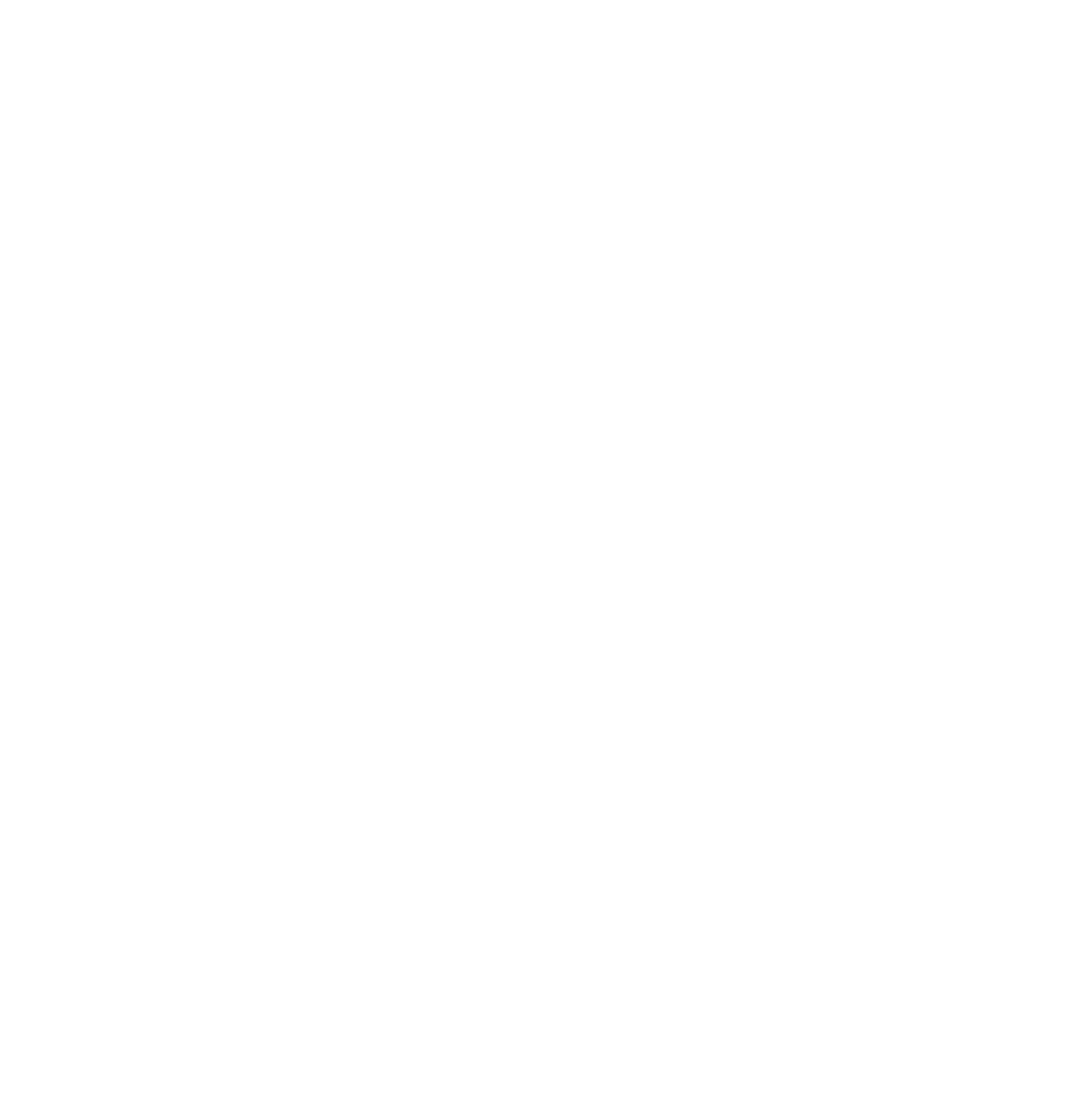
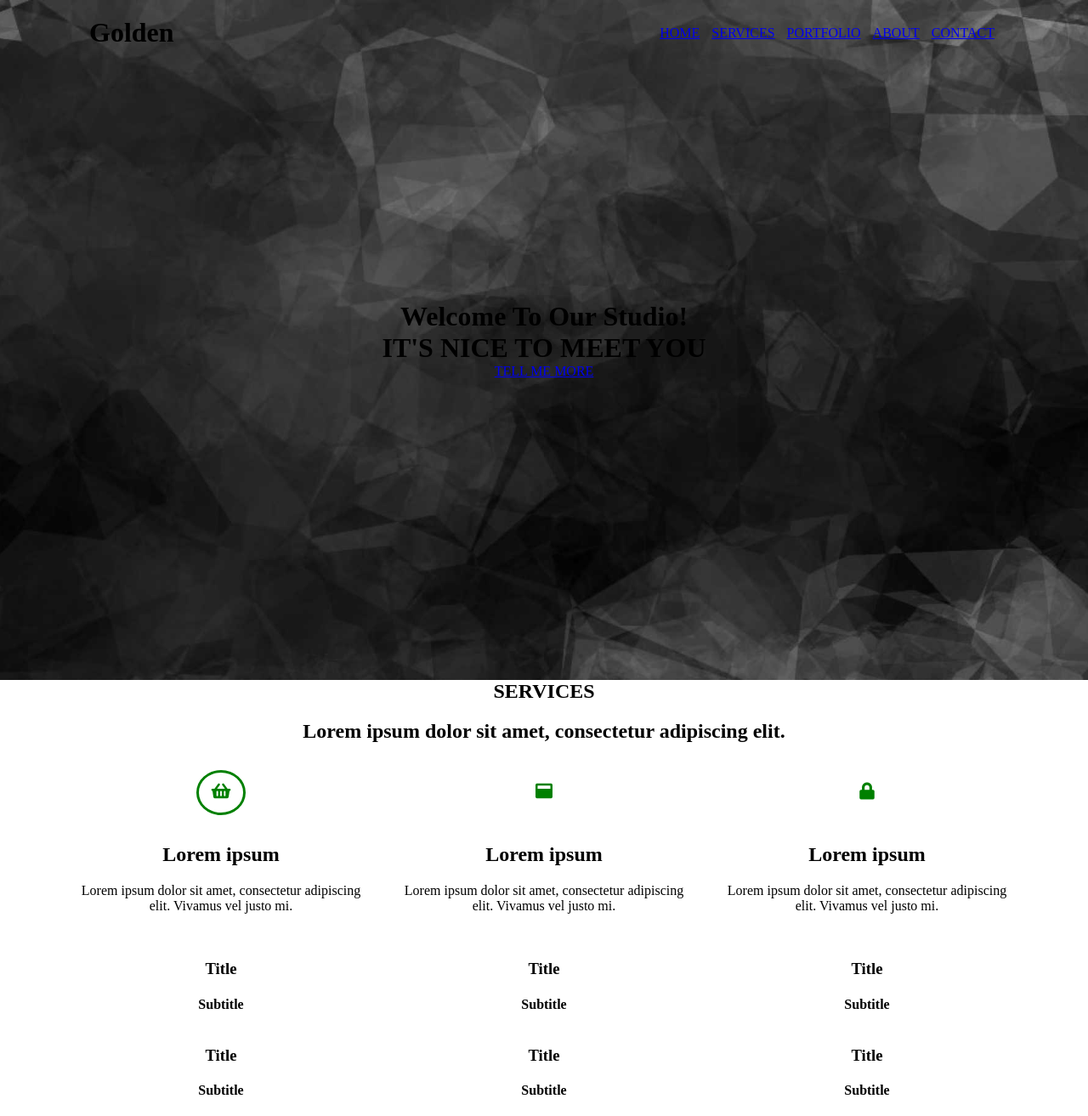
Before and after one commit to damianfilipek81/Projekt-modul-4a, a website: page index.html in a window 1280 px wide. Shown: the whole page at 85% size. Before the commit the page ends 800 px from the top, so only its background shows below. Drawn offline with nearby package versions, Linux system fonts and the light colour scheme; files that its build step writes are made by us from their sources.

Commit message:
Add header, services and portfolio sections ; add styles in style.scss

```diff
--- a/index.html
+++ b/index.html
@@ -11,6 +11,131 @@
     <link href="https://fonts.googleapis.com/css2?family=Abel&family=Libre+Baskerville&display=swap" rel="stylesheet">
   </head>
   <body>
-
+    <header>
+          <div class="container">
+            <div class="navigation">
+              <div class="website-logo">
+                <h1>Golden</h1>
+              </div>
+              <ul>
+                <li><a href="#">HOME</a></li>
+                <li><a href="#">SERVICES</a></li>
+                <li><a href="#">PORTFOLIO</a></li>
+                <li><a href="#">ABOUT</a></li>
+                <li><a href="#">CONTACT</a></li>
+              </ul>
+            </div>
+            <div class="splash">
+              <h1 class="splash-title">Welcome To Our Studio!</h1>
+              <h1 class="splash-subtitle">IT'S NICE TO MEET YOU</h1>
+              <a href="#" class="btn btn-one">TELL ME MORE</a>
+            </div>
+          </div>
+        </header>
+        <section class="services">
+          <div class="container">
+            <h1 class="section-title">SERVICES</h1>
+            <h2 class="section-subtitle">Lorem ipsum dolor sit amet, consectetur adipiscing elit.</h2>
+            <div class="services-box-wrapper row">
+              <div class="services-box col-12 col-md-4">
+                <div class="services-box-icon">
+                  <span><i class="fas fa-shopping-basket"></i></span>
+                </div>
+                <div class="services-box-description">
+                  <h2>Lorem ipsum</h2>
+                  <p>Lorem ipsum dolor sit amet, consectetur adipiscing elit. Vivamus vel justo mi. </p>
+                </div>
+              </div>
+              <div class="services-box col-12 col-md-4">
+                <div class="services-box-icon">
+                  <i class="fa fa-window-maximize"></i>
+                </div>
+                <div class="services-box-description">
+                  <h2>Lorem ipsum</h2>
+                  <p>Lorem ipsum dolor sit amet, consectetur adipiscing elit. Vivamus vel justo mi. </p>
+                </div>
+              </div>
+              <div class="services-box col-12 col-md-4">
+                <div class="services-box-icon">
+                  <i class="fas fa-lock"></i>
+                </div>
+                <div class="services-box-description">
+                  <h2>Lorem ipsum</h2>
+                  <p>Lorem ipsum dolor sit amet, consectetur adipiscing elit. Vivamus vel justo mi. </p>
+                </div>
+              </div>
+            </div>
+          </div>
+        </section>
+        <section class="portfolio">
+          <div class="container">
+            <h1 class="section-title"></h1>
+            <h2 class="section-subtitle"></h2>
+            <div class="portfolio-wrapper row">
+              <div class="portfolio-box col-12 col-md-4">
+                <div class="portfolio-box-photo">
+                  <h3>Title</h3>
+                  <h4>Subtitle</h4>
+                </div>
+                <div class="portfolio-box-description">
+                  <h2></h2>
+                  <h3></h3>
+                </div>
+              </div>
+              <div class="portfolio-box col-12 col-md-4">
+                <div class="portfolio-box-photo">
+                  <h3>Title</h3>
+                  <h4>Subtitle</h4>
+                </div>
+                <div class="portfolio-box-description">
+                  <h2></h2>
+                  <h3></h3>
+                </div>
+              </div>
+              <div class="portfolio-box col-12 col-md-4">
+                <div class="portfolio-box-photo">
+                  <h3>Title</h3>
+                  <h4>Subtitle</h4>
+                </div>
+                <div class="portfolio-box-description">
+                  <h2></h2>
+                  <h3></h3>
+                </div>
+              </div>
+              <div class="portfolio-box col-12 col-md-4">
+                <div class="portfolio-box-photo">
+                  <h3>Title</h3>
+                  <h4>Subtitle</h4>
+                </div>
+                <div class="portfolio-box-description">
+                  <h2></h2>
+                  <h3></h3>
+                </div>
+              </div>
+              <div class="portfolio-box col-12 col-md-4">
+                <div class="portfolio-box-photo">
+                  <h3>Title</h3>
+                  <h4>Subtitle</h4>
+                </div>
+                <div class="portfolio-box-description">
+                  <h2></h2>
+                  <h3></h3>
+                </div>
+              </div>
+              <div class="portfolio-box col-12 col-md-4">
+                <div class="portfolio-box-photo">
+                  <h3>Title</h3>
+                  <h4>Subtitle</h4>
+                </div>
+                <div class="portfolio-box-description">
+                  <h2></h2>
+                  <h3></h3>
+                </div>
+              </div>
+            </div>
+          </div>
+        </section>
+        <footer>
+        </footer>
   </body>
 </html>
--- a/sass/style.scss
+++ b/sass/style.scss
@@ -0,0 +1,69 @@
+$font-text: 'Abel', sans-serif;
+$font-header: 'Libre Baskerville', serif;
+
+/*GLOBAL*/
+h1 {
+  margin: 0;
+}
+body {
+  margin: 0;
+}
+.container {
+  text-align: center;
+}
+
+/*HEADER*/
+
+header {
+  background-image: url("../images/1.jpg");
+  background-position: center center;
+  background-size: cover;
+  height: 100vh;
+  width: 100%;
+  position: relative;
+}
+
+.navigation {
+  display: flex;
+  justify-content: space-between;
+  padding: 20px;
+  align-items: center;
+
+  .website-logo {
+  }
+
+  ul {
+    margin: 0;
+    list-style-type: none;
+    li {
+      display: inline-block;
+      padding: 0 5px;
+    }
+  }
+}
+
+.splash {
+  position: absolute;
+  text-align: center;
+  top: 50%;
+  left: 50%;
+  transform: translate(-50% , -50%);
+}
+
+/* SERVICES */
+
+.services-box-icon {
+  padding: 30px;
+  span {
+    border-radius: 50%;
+    border: solid 3px;
+    border-color: green;
+    padding: 15px;
+
+  }
+  i {
+    font-size: 20px;
+    color: green;
+    line-height: 50%;
+  }
+}
```
Also changed, not shown: css/style.css (added), 1 other file.
